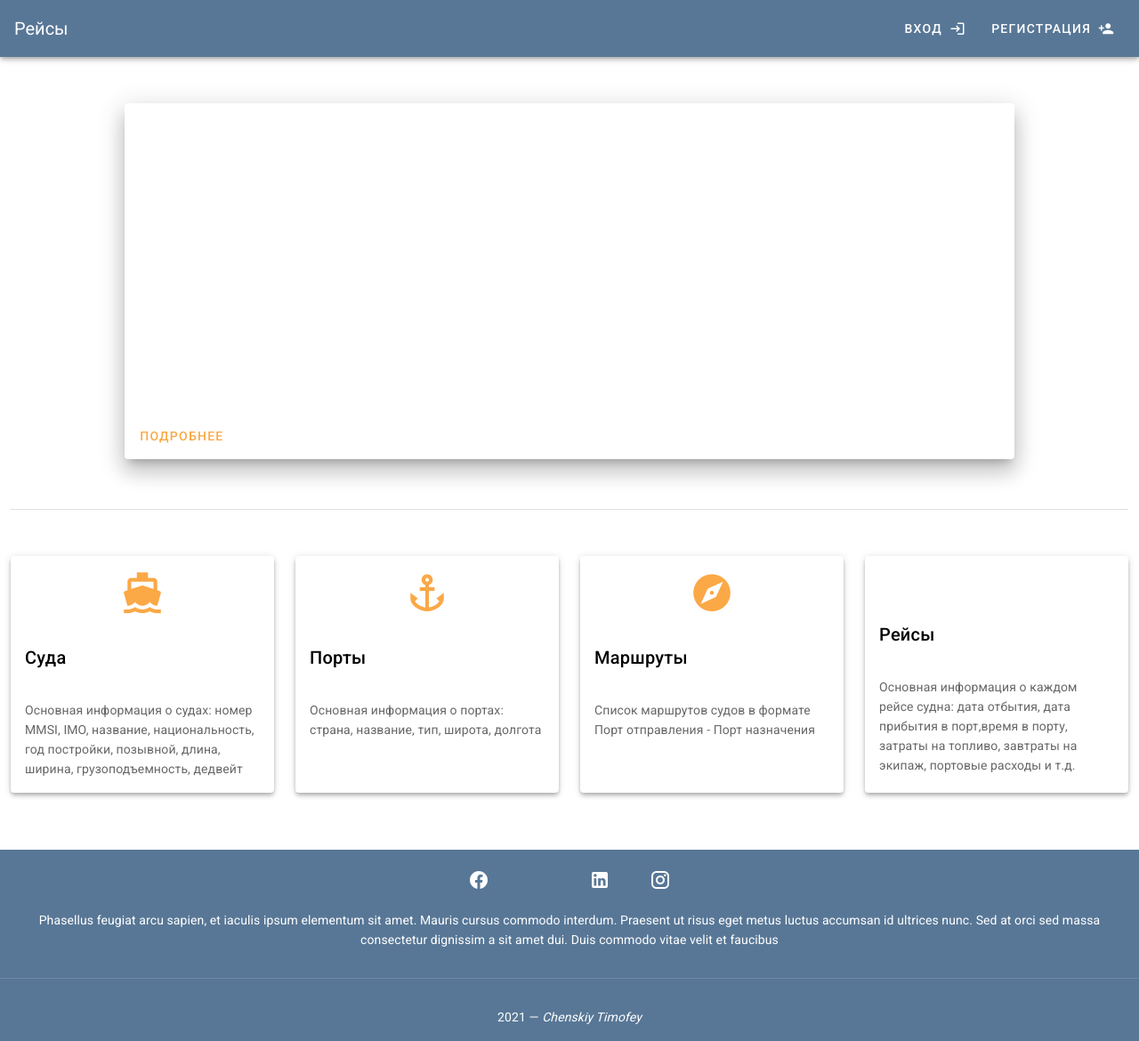
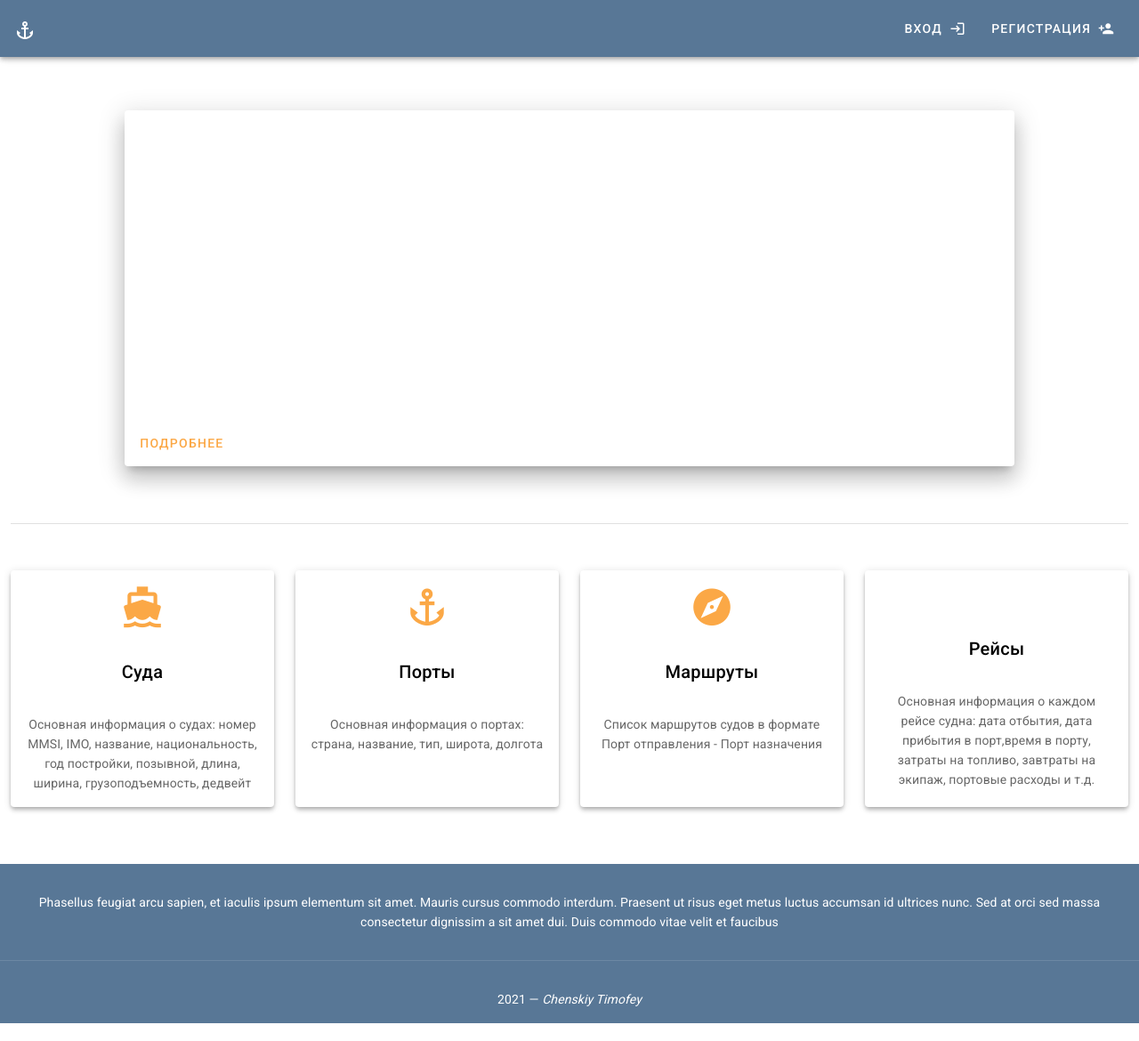
Before and after one commit to timchenko24/djangorest-vessels-voyages, a Vue app in the folder frontend/: page / in a window 1280 px wide. Shown: the whole page at 89% size. Built offline with nearby package versions, Linux system fonts and the light colour scheme.

Commit message:
header, footer, card, cardlist, sidebar

```diff
--- a/frontend/src/App.vue
+++ b/frontend/src/App.vue
@@ -1,72 +1,28 @@
 <template>
+
   <v-app>
-    <v-app-bar
-      app
-      color="#587796"
-      dark
-    >
-      <v-toolbar-title>Рейсы</v-toolbar-title>
 
-      <v-spacer></v-spacer>
-
-      <v-btn text>
-        Вход
-        <v-icon right>mdi-login</v-icon>
-      </v-btn>
-
-      <v-btn text>
-        Регистрация
-        <v-icon right>mdi-account-plus</v-icon>
-      </v-btn>
-
-    </v-app-bar>
+    <Header />
 
     <v-content>
+
       <router-view/>
+
     </v-content>
 
-    <v-footer
-      dark
-      padless
-    >
-      <v-card
-        flat
-        tile
-        class="white--text text-center w-100"
-        color="#587796"
-      >
-        <v-card-text>
-          <v-btn
-            v-for="icon in icons"
-            :key="icon"
-            class="mx-4 white--text"
-            icon
-          >
-            <v-icon size="24px">{{ icon }}</v-icon>
-          </v-btn>
-        </v-card-text>
+    <Footer />
 
-        <v-card-text class="white--text pt-0">
-          Phasellus feugiat arcu sapien, et iaculis ipsum elementum sit amet. Mauris cursus
-          commodo interdum. Praesent ut risus eget metus luctus accumsan id ultrices nunc. Sed at
-          orci sed massa consectetur dignissim a sit amet dui. Duis commodo vitae velit et faucibus
-        </v-card-text>
+  </v-app>
 
-        <v-divider></v-divider>
-
-        <v-card-text class="white--text">
-          {{ new Date().getFullYear() }} — <i>Chenskiy Timofey</i>
-        </v-card-text>
-      </v-card>
-    </v-footer>
-  </v-app>
 </template>
 
 <script>
+import Header from './components/Header.vue';
+import Footer from './Footer.vue';
 
 export default {
   name: 'App',
-
+  components: { Footer, Header },
   data: () => ({
     icons: [
       'mdi-facebook',
--- /dev/null
+++ b/frontend/src/Footer.vue
@@ -0,0 +1,46 @@
+<template>
+  <v-footer
+    dark
+    padless
+  >
+    <v-card
+      flat
+      tile
+      class="white--text text-center w-100"
+      color="#587796"
+    >
+      <v-card-text>
+        <v-btn
+          v-for="icon in icons"
+          :key="icon"
+          class="mx-4 white--text"
+          icon
+        >
+          <v-icon size="24px">{{ icon }}</v-icon>
+        </v-btn>
+      </v-card-text>
+
+      <v-card-text class="white--text pt-0">
+        Phasellus feugiat arcu sapien, et iaculis ipsum elementum sit amet. Mauris cursus
+        commodo interdum. Praesent ut risus eget metus luctus accumsan id ultrices nunc. Sed at
+        orci sed massa consectetur dignissim a sit amet dui. Duis commodo vitae velit et faucibus
+      </v-card-text>
+
+      <v-divider></v-divider>
+
+      <v-card-text class="white--text">
+        {{ new Date().getFullYear() }} — <i>Chenskiy Timofey</i>
+      </v-card-text>
+    </v-card>
+  </v-footer>
+</template>
+
+<script>
+export default {
+  name: 'Footer',
+};
+</script>
+
+<style scoped>
+
+</style>
--- a/frontend/src/components/Card.vue
+++ b/frontend/src/components/Card.vue
@@ -1,4 +1,5 @@
 <template>
+
   <v-hover
     v-slot:default="{ hover }"
     close-delay="10"
@@ -26,6 +27,7 @@
     </v-card>
 
   </v-hover>
+
 </template>
 
 <script>
--- a/frontend/src/components/CardList.vue
+++ b/frontend/src/components/CardList.vue
@@ -1,5 +1,6 @@
 <template>
-  <v-row class="my-10">
+
+  <v-layout row wrap class="my-10">
 
     <v-col
       v-for="(item, index) in items"
@@ -30,7 +31,8 @@
 
     </v-col>
 
-  </v-row>
+  </v-layout>
+
 </template>
 
 <script>
@@ -48,8 +50,6 @@ export default {
       type: Number,
     },
   },
-  data: () => ({
-  }),
 };
 </script>
 
--- /dev/null
+++ b/frontend/src/components/Header.vue
@@ -0,0 +1,36 @@
+<template>
+  <v-app-bar
+    app
+    color="#587796"
+    dark
+  >
+    <v-toolbar-title>
+      <v-icon>
+        mdi-anchor
+      </v-icon>
+    </v-toolbar-title>
+
+    <v-spacer></v-spacer>
+
+    <v-btn text>
+      Вход
+      <v-icon right>mdi-login</v-icon>
+    </v-btn>
+
+    <v-btn text>
+      Регистрация
+      <v-icon right>mdi-account-plus</v-icon>
+    </v-btn>
+
+  </v-app-bar>
+</template>
+
+<script>
+export default {
+  name: 'Header',
+};
+</script>
+
+<style scoped>
+
+</style>
--- a/frontend/src/components/Sidebar.vue
+++ b/frontend/src/components/Sidebar.vue
@@ -1,8 +1,10 @@
 <template>
+
   <v-navigation-drawer
     class="w-100 h-100"
+    :class="{'border-right': this.$vuetify.breakpoint.width > 959}"
     permanent
-    :floating="this.$vuetify.breakpoint.width < 960"
+    floating
   >
 
     <v-list>
@@ -30,6 +32,7 @@
       </v-list>
 
   </v-navigation-drawer>
+
 </template>
 
 <script>
@@ -52,7 +55,5 @@ export default {
 </script>
 
 <style scoped>
-.border {
-  border-right: 1px solid;
-}
+
 </style>
--- a/frontend/src/views/Home.vue
+++ b/frontend/src/views/Home.vue
@@ -1,10 +1,11 @@
 <template>
+
  <v-container fluid>
-    <v-row>
-      <v-col cols="12">
-        <v-flex>
+
+    <v-layout row>
+        <v-flex md12 class="pa-5">
           <v-card
-            class="mx-auto my-10"
+            class="mx-auto my-10 ma-5"
             max-width="1000"
             elevation="15"
           >
@@ -26,8 +27,8 @@
             </v-img>
           </v-card>
         </v-flex>
-      </v-col>
-    </v-row>
+    </v-layout>
+
     <v-divider></v-divider>
 
     <CardList :items="items" :division="3">
@@ -45,7 +46,7 @@
 
         <router-link :to="titleScope.item.path" class="black--text">
 
-          <v-card-title>
+          <v-card-title class="justify-content-center">
             {{ titleScope.item.title }}
           </v-card-title>
 
@@ -55,13 +56,13 @@
 
       <template v-slot:content="contentScope">
 
-        <v-card-text>
+        <v-card-text class="text-center">
           {{ contentScope.item.text }}
         </v-card-text>
 
       </template>
 
-    </CardList>
+      </CardList>
 
   </v-container>
 
--- a/frontend/src/views/ports/Index.vue
+++ b/frontend/src/views/ports/Index.vue
@@ -1,9 +1,11 @@
 <template>
+
   <v-container fluid fill-height ref="chartdiv" class="py-5">
 
     <LinearProgress :height="6" color="#FBA846" :loading="loading"></LinearProgress>
 
   </v-container>
+
 </template>
 
 <script>
--- a/frontend/src/views/routes/Index.vue
+++ b/frontend/src/views/routes/Index.vue
@@ -1,9 +1,11 @@
 <template>
+
   <v-container fluid fill-height ref="chartdiv" class="py-5">
 
     <LinearProgress :height="6" color="#FBA846" :loading="loading"></LinearProgress>
 
   </v-container>
+
 </template>
 
 <script>
@@ -59,6 +61,12 @@ export default {
     this.setImageSeries(this.ports);
     this.setLineSeries(this.routes);
   },
+
+  beforeDestroy() {
+    if (this.map) {
+      this.map.dispose();
+    }
+  },
 };
 </script>
 
```
Also changed, not shown: 1 other file (tests, documents, lock files or other folders).
